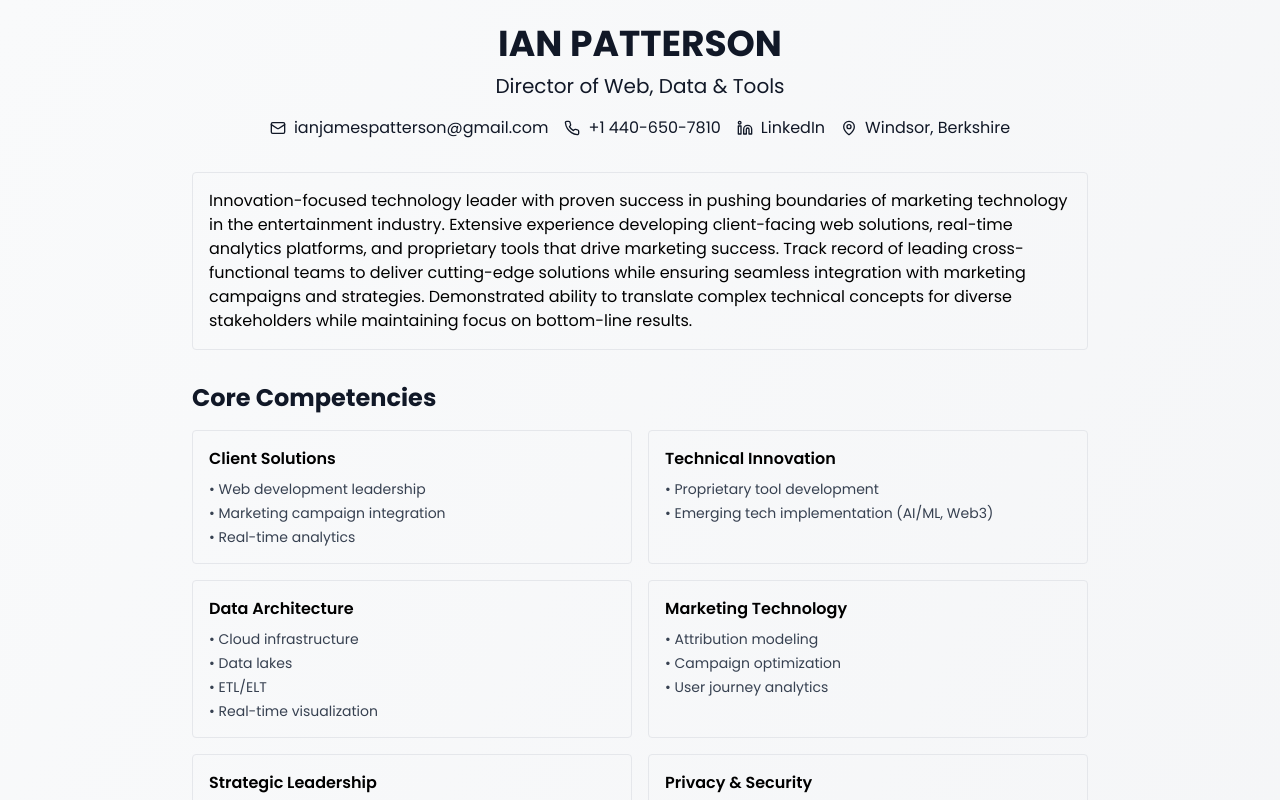
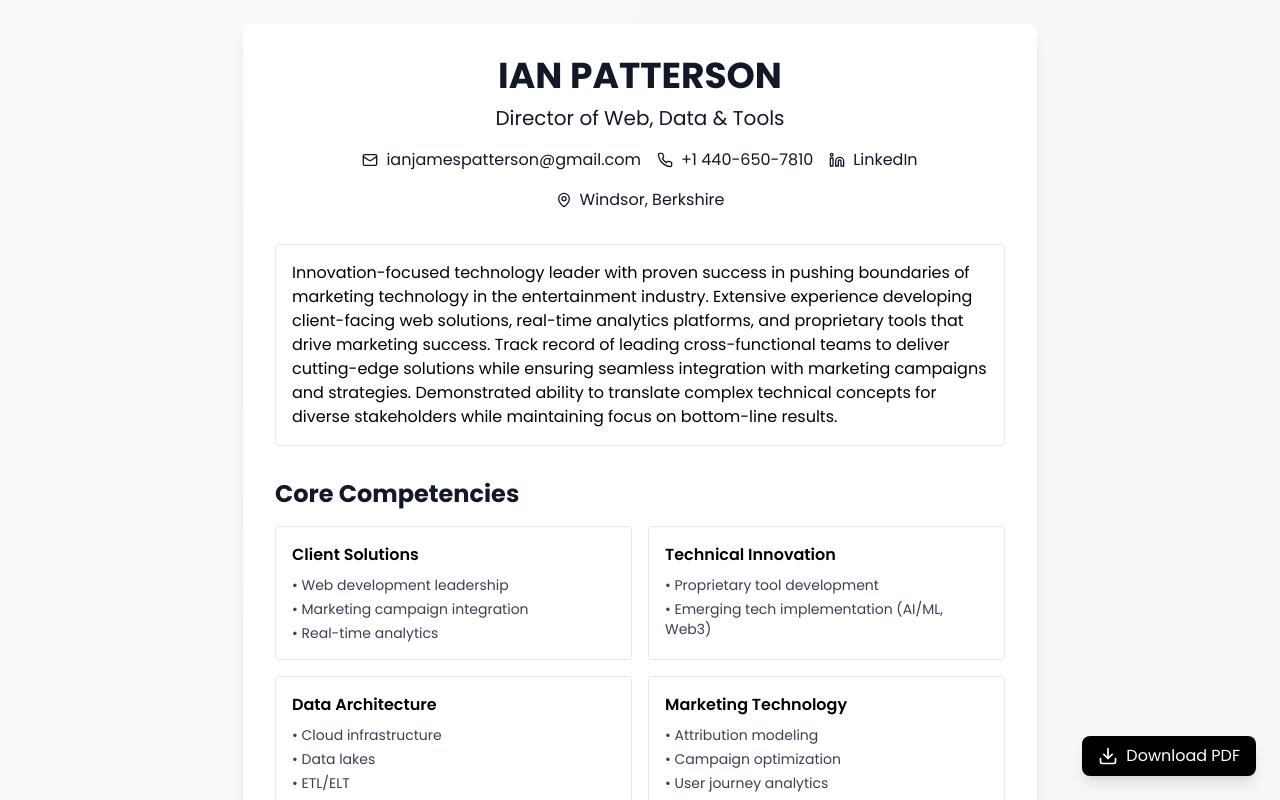
Before and after one commit to ijpatter1/ijpatter1.github.io, a Next.js app: page / in a window 1280 px wide. Shown: the top 800 px of the page. Built offline with nearby package versions, Linux system fonts and the light colour scheme.

Commit message:
add download button

```diff
--- /dev/null
+++ b/app/components/DownloadButton.tsx
@@ -0,0 +1,95 @@
+'use client'
+
+import React, { useState } from 'react';
+import { Download } from 'lucide-react';
+import html2canvas from 'html2canvas';
+import { jsPDF } from 'jspdf';
+
+const DownloadButton = () => {
+  const [loading, setLoading] = useState(false);
+
+  const generatePDF = async () => {
+    try {
+      setLoading(true);
+
+      // Target the entire content div with type assertion
+      const element = document.querySelector('.resume-container');
+      if (!element || !(element instanceof HTMLElement)) {
+        throw new Error('Resume container element not found');
+      }
+
+      // Configure html2canvas
+      const canvas = await html2canvas(element, {
+        scale: 1.5,  // Reduced scale for better file size
+        useCORS: true,
+        logging: false,
+        backgroundColor: '#ffffff',
+        onclone: (clonedDoc) => {
+          // Ensure proper styling in cloned document
+          const clonedElement = clonedDoc.querySelector('.resume-container');
+          if (!clonedElement || !(clonedElement instanceof HTMLElement)) {
+            throw new Error('Failed to clone resume container');
+          }
+
+          // Apply styles to the properly typed element
+          clonedElement.style.width = '794px';  // A4 width
+          clonedElement.style.margin = '0';
+          clonedElement.style.padding = '40px';  // Add some padding
+          clonedElement.style.backgroundColor = '#ffffff';
+        }
+      });
+
+      // Calculate dimensions
+      const imgWidth = 210; // A4 width in mm
+      const pageHeight = 297; // A4 height in mm
+      const imgHeight = (canvas.height * imgWidth) / canvas.width;
+
+      // Initialize PDF (measures in mm)
+      const pdf = new jsPDF('p', 'mm', 'a4');
+
+      let heightLeft = imgHeight;
+      let position = 0;
+      let pageNumber = 1;
+
+      // Add pages as needed
+      while (heightLeft >= 0) {
+        if (pageNumber > 1) {
+          pdf.addPage();
+        }
+
+        pdf.addImage(
+          canvas.toDataURL('image/jpeg', 0.95), // Higher quality JPEG
+          'JPEG',
+          0, // x
+          position, // y
+          imgWidth, // width
+          imgHeight // height
+        );
+
+        heightLeft -= pageHeight;
+        position -= pageHeight;
+        pageNumber++;
+      }
+
+      pdf.save('ian-patterson-resume.pdf');
+    } catch (error) {
+      console.error('Error generating PDF:', error instanceof Error ? error.message : 'Unknown error');
+    } finally {
+      setLoading(false);
+    }
+  };
+
+  return (
+    <button
+      onClick={generatePDF}
+      disabled={loading}
+      className="fixed bottom-6 right-6 flex items-center gap-2 bg-black text-white px-4 py-2 rounded-lg shadow-lg hover:bg-gray-800 transition-colors duration-200 disabled:opacity-50 disabled:cursor-not-allowed"
+      aria-label="Download PDF version"
+    >
+      <Download size={20} className={loading ? 'animate-bounce' : ''} />
+      <span>{loading ? 'Generating...' : 'Download PDF'}</span>
+    </button>
+  );
+};
+
+export default DownloadButton;
--- a/app/globals.css
+++ b/app/globals.css
@@ -2,7 +2,41 @@
 @tailwind components;
 @tailwind utilities;
 
+/* Base styles */
 body {
   background: white;
   color: black;
 }
+
+/* Print-specific styles */
+@media print {
+  body {
+    background: white !important;
+    margin: 0;
+    padding: 0;
+  }
+
+  .resume-container {
+    background: white !important;
+    box-shadow: none !important;
+    width: 100% !important;
+    max-width: none !important;
+    margin: 0 !important;
+    padding: 20mm !important;
+  }
+
+  .fixed {
+    display: none !important;
+  }
+
+  /* Remove background colors and shadows */
+  * {
+    -webkit-print-color-adjust: exact !important;
+    print-color-adjust: exact !important;
+  }
+
+  /* Ensure proper page breaks */
+  section {
+    break-inside: avoid;
+  }
+}
--- a/app/page.tsx
+++ b/app/page.tsx
@@ -3,18 +3,25 @@ import Summary from './components/Summary'
 import CoreCompetencies from './components/CoreCompetencies'
 import Experience from './components/Experience'
 import TechnicalExpertise from './components/TechnicalExpertise'
+import DownloadButton from './components/DownloadButton'
 
 export default function Home() {
   return (
     <div className="min-h-screen bg-gradient-to-br from-gray-50 to-gray-100 text-gray-900 p-6">
+      <div className="resume-container max-w-[794px] mx-auto bg-white rounded-lg shadow-lg">
+        <div className="p-8">
           <Header />
 
-      <main className="max-w-4xl mx-auto space-y-8">
+          <main className="space-y-8">
             <Summary />
             <CoreCompetencies />
             <Experience />
             <TechnicalExpertise />
           </main>
         </div>
+      </div>
+
+      <DownloadButton />
+    </div>
   )
 }
--- a/package.json
+++ b/package.json
@@ -9,11 +9,13 @@
     "lint": "next lint"
   },
   "dependencies": {
+    "html2canvas": "^1.4.1",
+    "jspdf": "^2.5.2",
     "lucide-react": "^0.456.0",
     "next": "15.0.3",
     "react": "19.0.0-rc-66855b96-20241106",
     "react-dom": "19.0.0-rc-66855b96-20241106",
-    "shadcn-ui": "^0.9.3"
+    "shadcn-ui": "^0.2.3"
   },
   "devDependencies": {
     "@types/node": "^20",
```
Also changed, not shown: 1 other file (tests, documents, lock files or other folders). Lines whose indentation alone changed are shown as unchanged.
